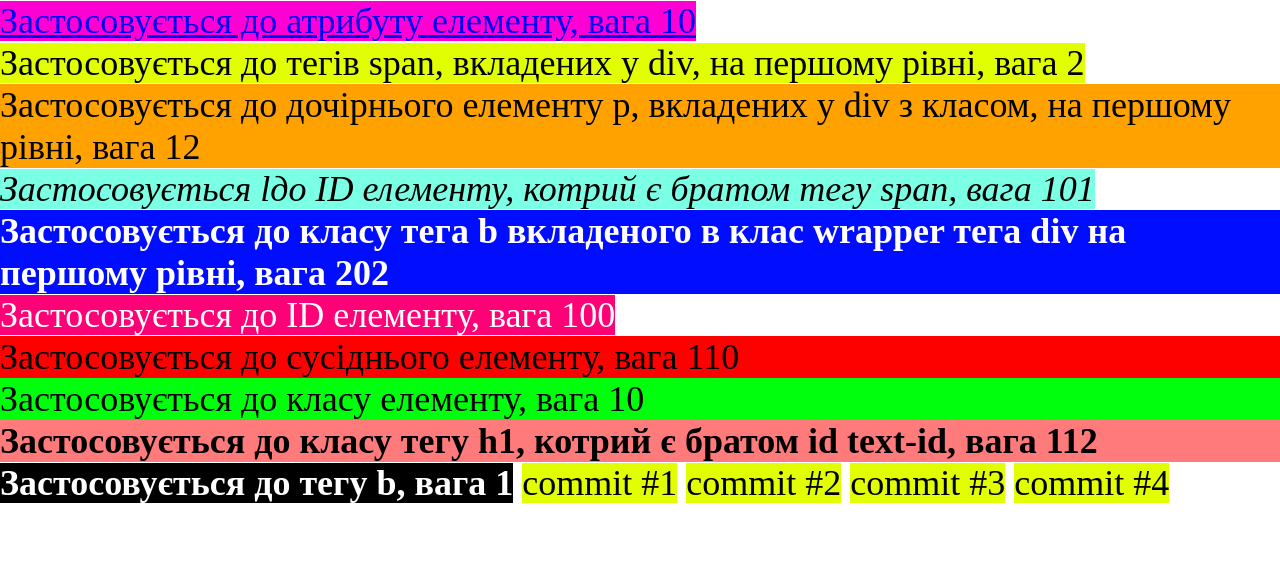
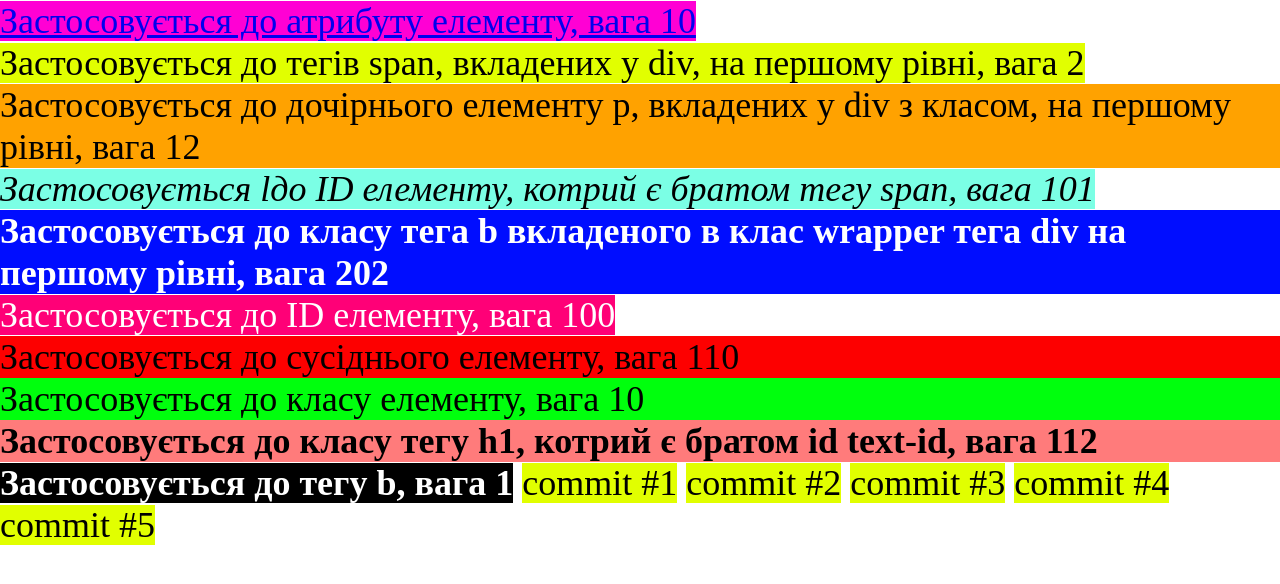
Before and after one commit to OL-Rog/hillel-lesson5, a plain HTML site: page index.html in a window 1280 px wide. Drawn offline with Linux system fonts and the light colour scheme.

Commit message:
Create the fifth commit with a tag span

```diff
--- a/index.html
+++ b/index.html
@@ -28,6 +28,7 @@
     <span>commit #2</span>
     <span>commit #3</span>
     <span>commit #4</span>
+    <span>commit #5</span>
   </div>
 </body>
 
```
